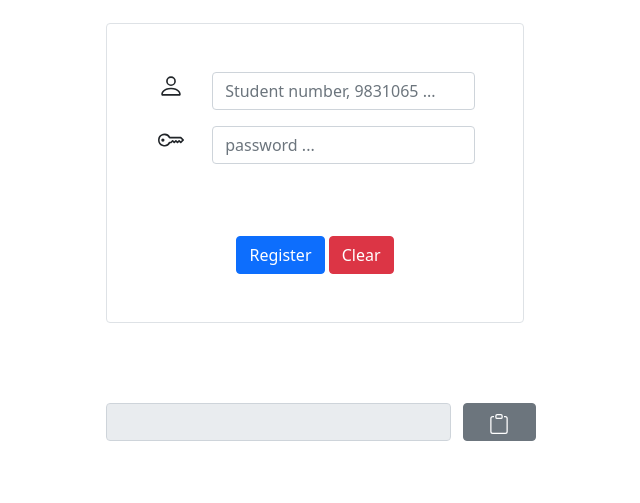
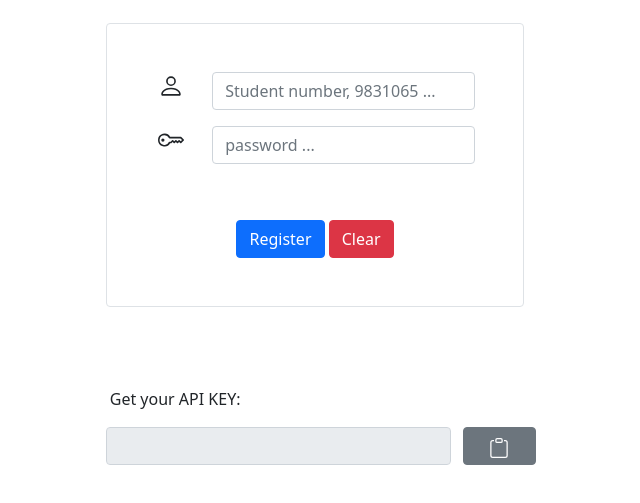
Before and after one commit to amirhnajafiz/caaas, a plain HTML site: page public/register.html in a window 1280 px wide. Shown: the part 169-672 px from the top of the page, without its empty margins (325-965 px from the left). Drawn offline with nearby package versions, Linux system fonts and the light colour scheme.

Commit message:
fix: register margins

```diff
--- a/public/register.html
+++ b/public/register.html
@@ -47,7 +47,7 @@
           <input class="form-control" type="password" id="password" placeholder="password ..." />
         </div>
       </div>
-      <div class="mt-5 pt-4" style="text-align: center;">
+      <div class="mt-5 pt-2" style="text-align: center;">
         <button
                 type="button"
                 onclick="register()"
@@ -65,6 +65,9 @@
       </div>
     </div>
     <div class="m-auto mt-5 mb-5 w-75 pt-3 pb-5">
+      <div class="row mt-3 px-3">
+        Get your API KEY:
+      </div>
       <div class="row mt-3">
         <div class="col-10">
           <input class="form-control" type="text" id="response" disabled />
```
